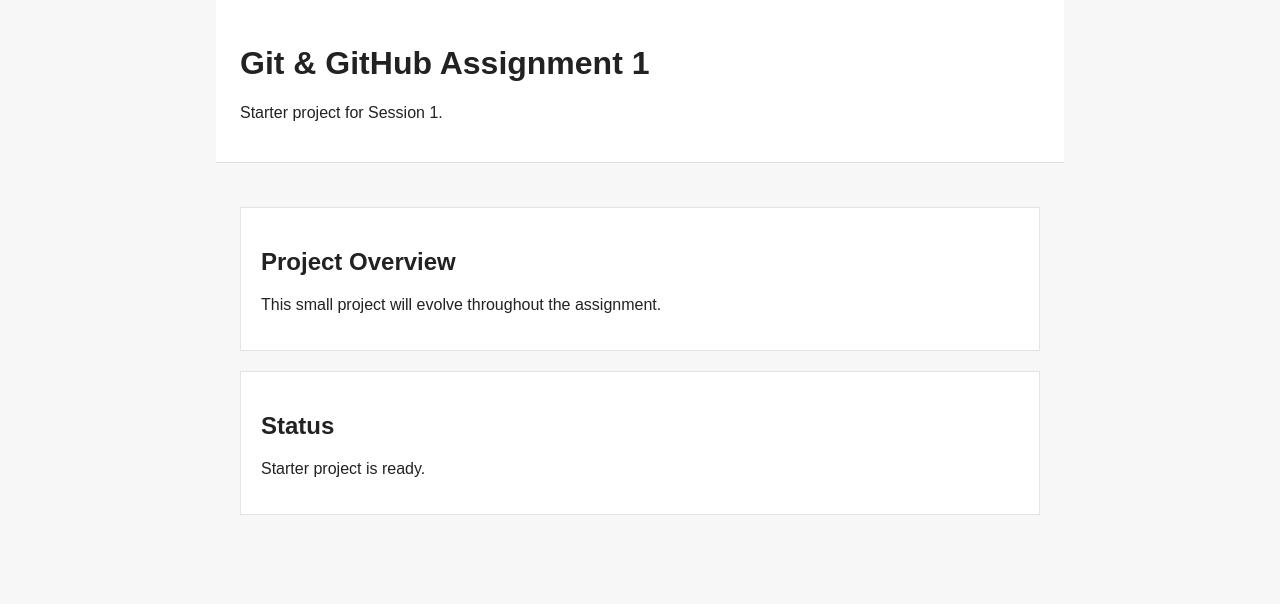
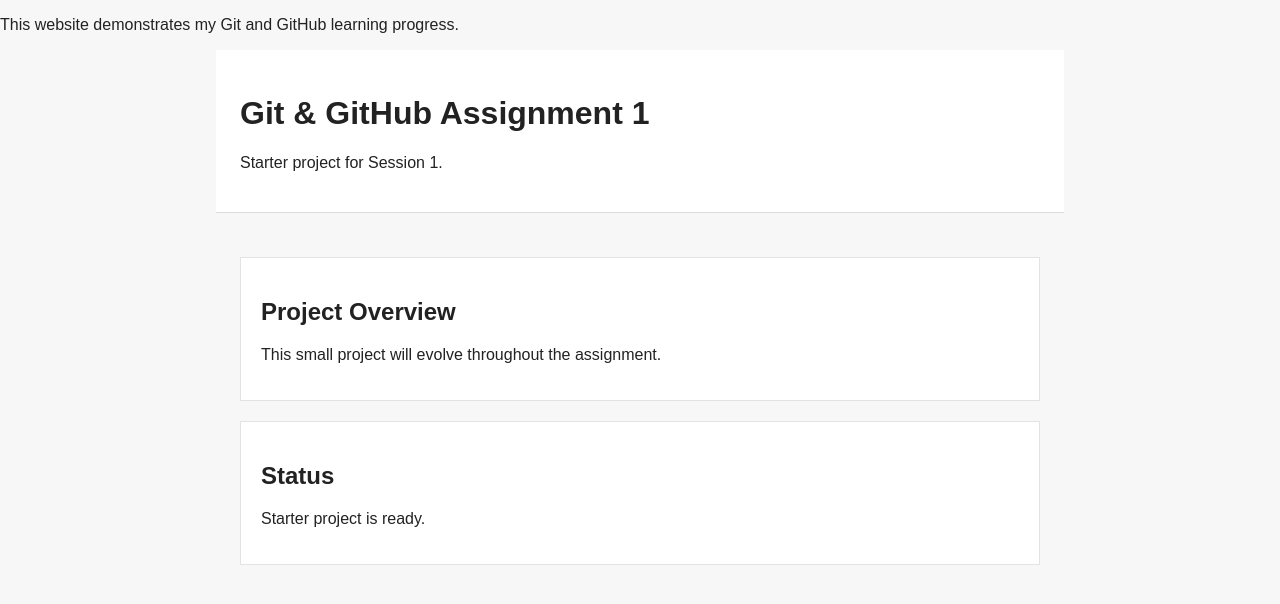
Before and after one commit to 12005-f/git-session1-12005-f, a plain HTML site: page index.html in a window 1280 px wide. Drawn offline with Linux system fonts and the light colour scheme.

Commit message:
Improve homepage HTML content

```diff
--- a/index.html
+++ b/index.html
@@ -6,6 +6,7 @@
   <title>Session 1 Git Assignment</title>
   <link rel="stylesheet" href="style.css">
 </head>
+<p>This website demonstrates my Git and GitHub learning progress.</p>
 <body>
   <header>
     <h1>Git & GitHub Assignment 1</h1>
```
